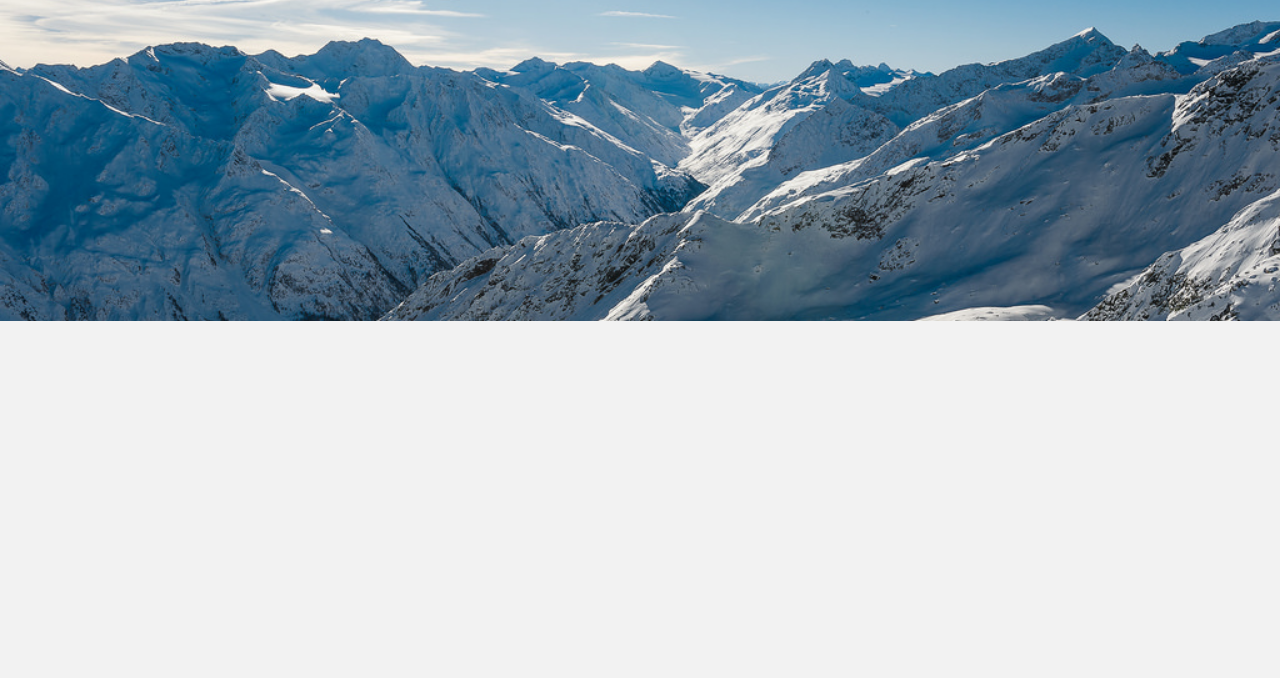
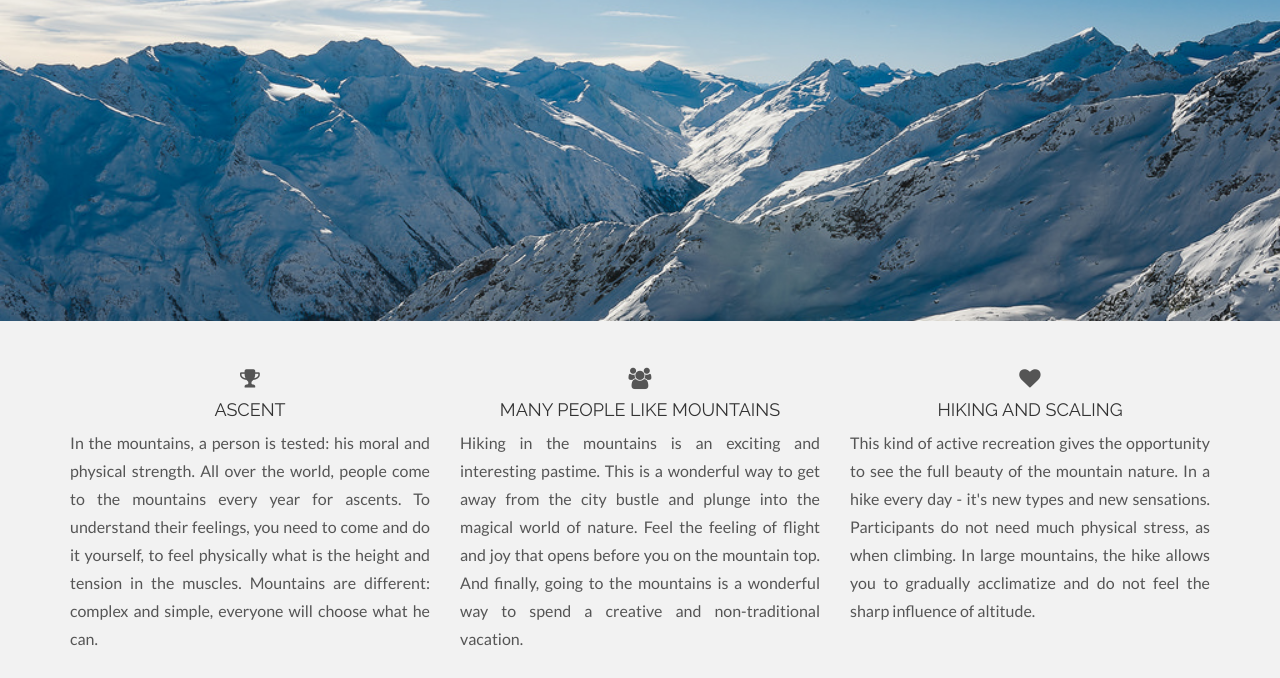
Before and after one commit to Alexandr-Karavai/web_mountain_travel, a plain HTML site: page index.html in a window 1280 px wide. Shown: the part 239-917 px from the top of the page. Before the commit the page ends 800 px from the top, so only its background shows below. Drawn offline with Linux system fonts and the light colour scheme.

Commit message:
Added new container for main info

```diff
--- a/index.html
+++ b/index.html
@@ -40,6 +40,40 @@
                 </div>
             </div>
         </div>
+        <div class="container">
+            <div class="row centered">
+                <br><br>
+                <div class="col-lg-4">
+                    <i class="fa fa-trophy fa-lg"></i>
+                    <h4 class="text-uppercase">ASCENT</h4>
+                    <p class="text-justify">In the mountains, a person is tested: his moral and physical strength.
+                         All over the world, people come to the mountains every year for ascents.
+                         To understand their feelings, you need to come and do it yourself, to
+                         feel physically what is the height and tension in the muscles. Mountains
+                         are different: complex and simple, everyone will choose what he can.</p>
+                </div>
+                <div class="col-lg-4">
+                    <i class="fa fa-users fa-lg"></i>
+                    <h4 class="text-uppercase">Many people like mountains</h4>
+                    <p class="text-justify">Hiking in the mountains is an exciting and interesting pastime. This is a wonderful
+                        way to get away from the city bustle and plunge into the magical world of nature.
+                        Feel the feeling of flight and joy that opens before you on the mountain top.
+                         And finally, going to the mountains is a wonderful way to spend a creative
+                          and non-traditional vacation.</p>
+                </div>
+                <div class="col-lg-4">
+                    <i class="fa fa-heart fa-lg"></i>
+                    <h4 class="text-uppercase">HIKING AND SCALING</h4>
+                    <p class="text-justify">This kind of active recreation gives the opportunity to see
+                         the full beauty of the mountain nature. In a hike every day - it's new
+                         types and new sensations. Participants do not need much physical stress,
+                          as when climbing. In large mountains, the hike allows you to
+                          gradually acclimatize and do not feel the sharp
+                           influence of altitude.</p>
+                </div>
+                <br><br>
+            </div>
+        </div>
         <script src="js/jquery-3.2.1.min.js"></script>
         <script src="js/bootstrap.js"></script>
     </body>
```
